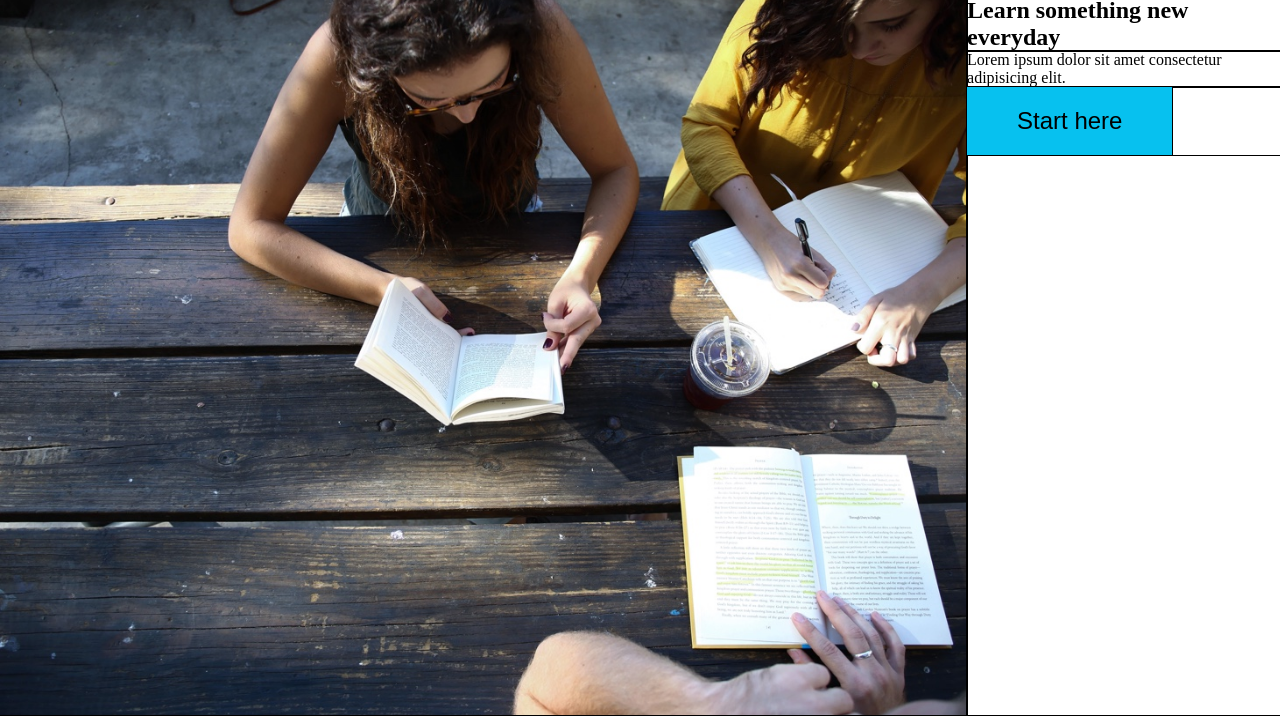
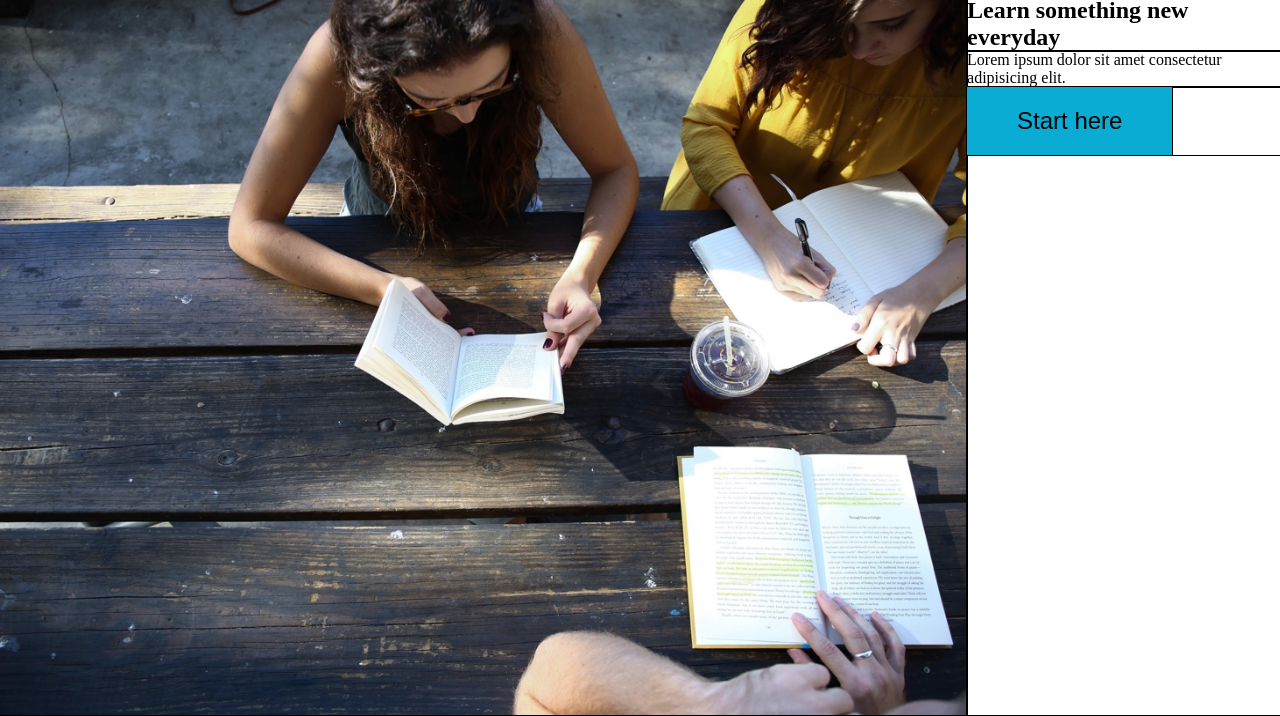
Before and after one commit to b4dr4bb1tz/30-soravit-colmar, a plain HTML site: page index.html in a window 1280 px wide. Shown: the part 40-756 px from the top of the page. Drawn offline with Linux system fonts and the light colour scheme.

Commit message:
checkpoint - morning, fix checkpont

```diff
--- a/style.css
+++ b/style.css
@@ -2,7 +2,6 @@
   margin: 0;
   padding: 0;
   box-sizing: border-box;
-
 }
 
 * {
@@ -12,33 +11,31 @@
 .hero-img img {
   width: 100%;
   height: 100%;
-
 }
 
 .header {
   display: flex;
 }
 
-.logo-holder{
+.logo-holder {
   display: flex;
   align-content: space-between;
 }
 
-.menu{
+.menu {
   display: flex;
   justify-content: flex-end;
 }
 
-
-div .button{
+div .button {
   padding: 20px 50px;
-    font-size:  1.5rem;
+  font-size: 1.5rem;
   cursor: pointer;
   border: 0px;
-    background: rgb(7, 193, 239);
+  background: rgb(10, 172, 212);
   position: relative;
 }
 
-.hero{
+.hero {
   display: flex;
 }
```
Lines whose indentation alone changed are shown as unchanged.
